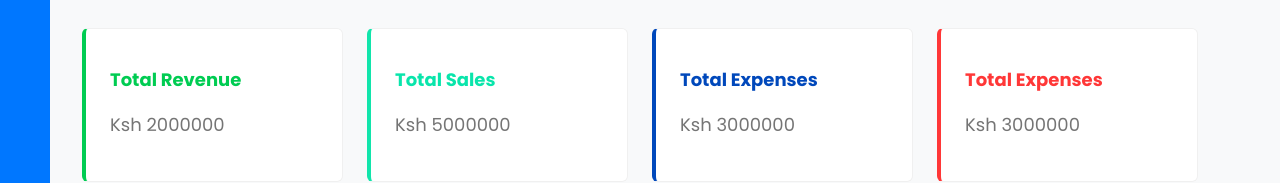
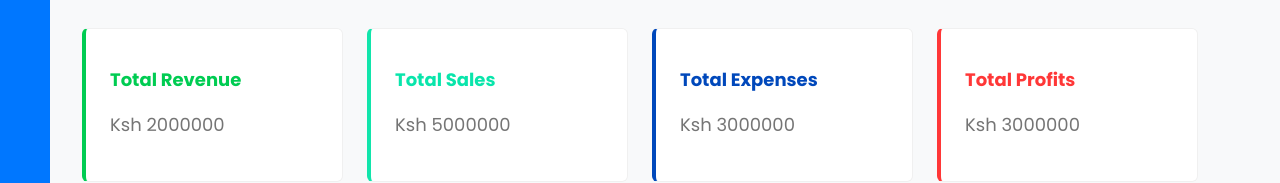
Before and after one commit to Georgeches/mashplannr, a React (Create React App) app: page / in a window 1280 px wide. Shown: the part 134-317 px from the top of the page. Built offline with nearby package versions, Linux system fonts and the light colour scheme; no server answers; some icons are missing; a web font is replaced by a local one.

Commit message:
fixing expenses to profits

```diff
--- a/src/components/Home.js
+++ b/src/components/Home.js
@@ -128,7 +128,7 @@ const Home = ({orders, merchants, setCurrentMerchant}) => {
           <div className="card card-fourth" style={{height: "154px"}}>
             <div className="card-body mt-3">
               <div className="mb-4">
-                <h4 className="fw-bold" style={{color: "rgb(255, 55, 55)"}}>Total Expenses</h4>
+                <h4 className="fw-bold" style={{color: "rgb(255, 55, 55)"}}>Total Profits</h4>
               </div>
               <h4 className="fw-normal text-muted">Ksh 3000000</h4>
             </div>
```
